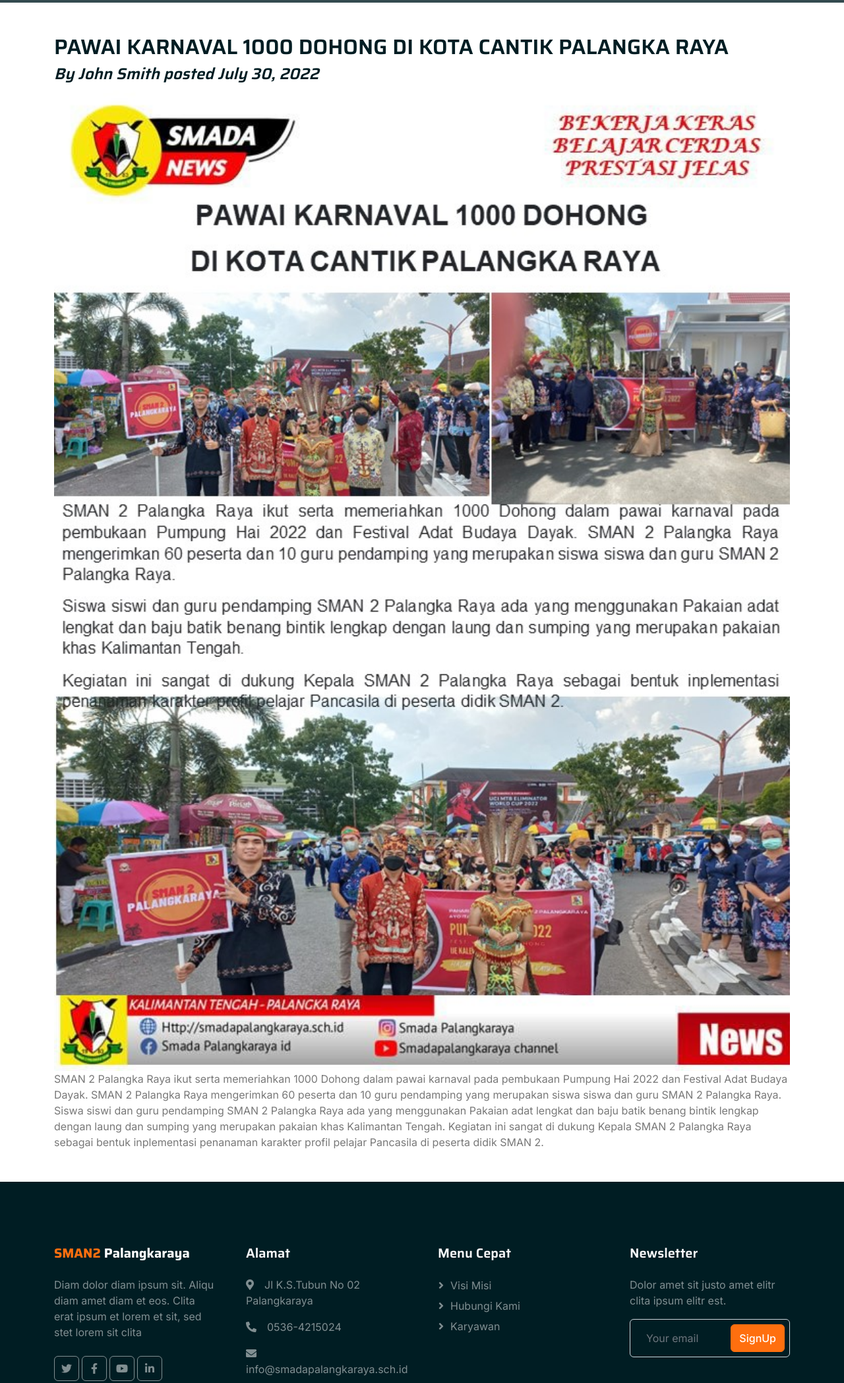
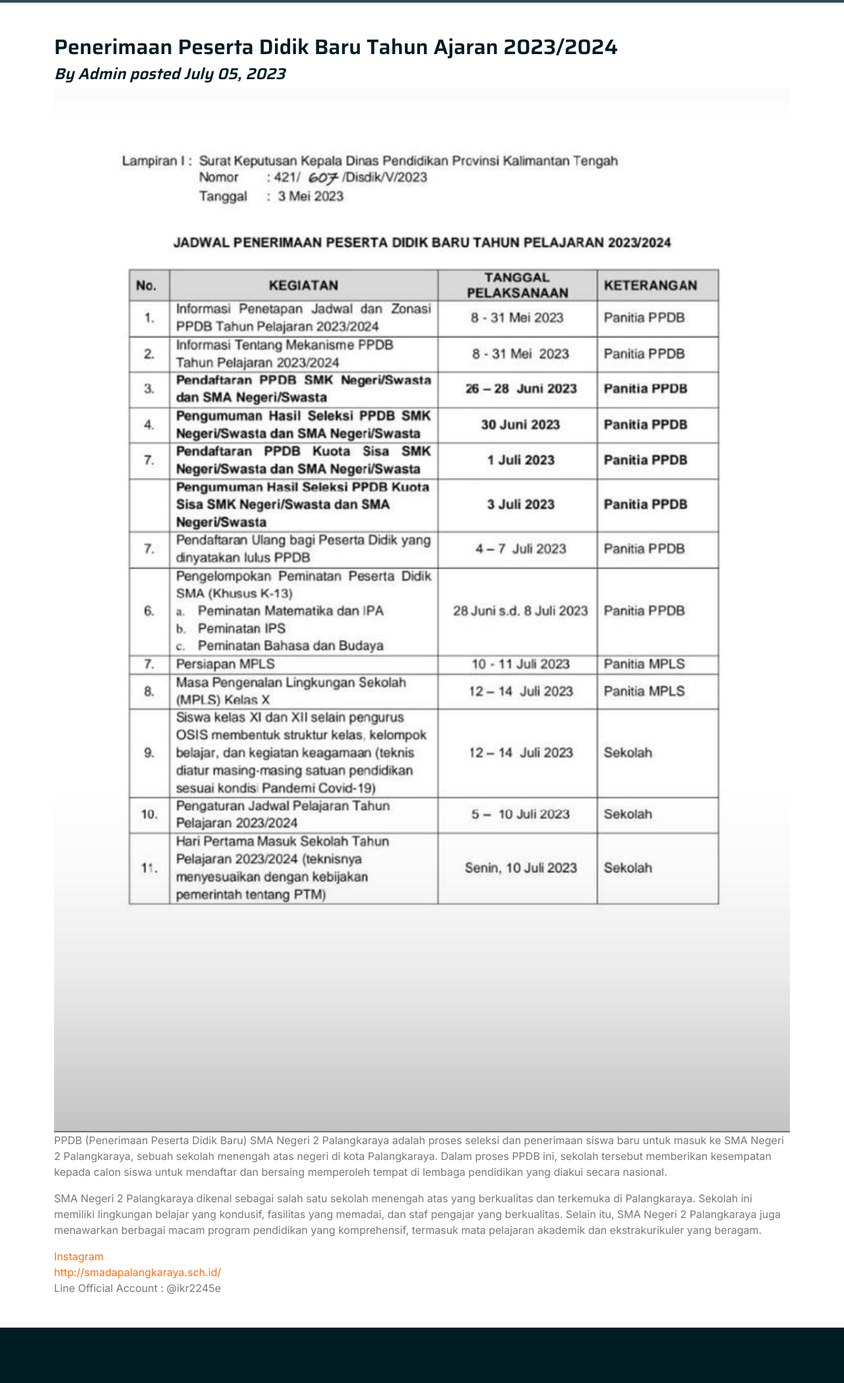
Before and after one commit to bahrani667/sma, a plain HTML site: page comunity.html in a window 1280 px wide. Shown: the part 140-2236 px from the top of the page at 66% size. Drawn offline with nearby package versions, Linux system fonts and the light colour scheme.

Commit message:
penmabahan ppdb

```diff
--- a/comunity.html
+++ b/comunity.html
@@ -111,22 +111,22 @@
     <div class="container">
         <div class="media-container-row">
             <div class="title col-12">
-                <h2 class="align-center">PAWAI KARNAVAL 1000 DOHONG DI KOTA CANTIK PALANGKA RAYA</h2>
-                <h4 class="align-center mbr-light mbr-fonts-style"><em>By John Smith
-                        posted July 30, 2022</em></h4>
-                <img class="w-100" src="img/202208160641smkn2palangkaraya.jpg" alt="">
+                <h2 class="align-center">Penerimaan Peserta Didik Baru Tahun Ajaran 2023/2024</h2>
+                <h4 class="align-center mbr-light mbr-fonts-style"><em>By Admin
+                        posted July 05, 2023</em></h4>
+                <img class="w-100" src="img/jadwalppdb.jpg" alt="">
                 <p>
-                    SMAN 2 Palangka Raya ikut serta memeriahkan 1000 Dohong dalam pawai karnaval pada pembukaan Pumpung
-                    Hai 2022 dan Festival Adat Budaya Dayak. SMAN 2 Palangka Raya mengerimkan 60 peserta dan 10 guru
-                    pendamping yang merupakan siswa siswa dan guru SMAN 2 Palangka Raya.
+                    PPDB (Penerimaan Peserta Didik Baru) SMA Negeri 2 Palangkaraya adalah proses seleksi dan penerimaan siswa baru untuk masuk ke SMA Negeri 2 Palangkaraya, sebuah sekolah menengah atas negeri di kota Palangkaraya. Dalam proses PPDB ini, sekolah tersebut memberikan kesempatan kepada calon siswa untuk mendaftar dan bersaing memperoleh tempat di lembaga pendidikan yang diakui secara nasional.</p>
+                    <p>
+SMA Negeri 2 Palangkaraya dikenal sebagai salah satu sekolah menengah atas yang berkualitas dan terkemuka di Palangkaraya. Sekolah ini memiliki lingkungan belajar yang kondusif, fasilitas yang memadai, dan staf pengajar yang berkualitas. Selain itu, SMA Negeri 2 Palangkaraya juga menawarkan berbagai macam program pendidikan yang komprehensif, termasuk mata pelajaran akademik dan ekstrakurikuler yang beragam.
+</p>
+<a href="https://www.instagram.com/smadapraya/?hl=id">Instagram</a>
+<br>
+<a href="http://smadapalangkaraya.sch.id/">http://smadapalangkaraya.sch.id/</a>
+<br>
+Line Official Account : @ikr2245e
 
-                    Siswa siswi dan guru pendamping SMAN 2 Palangka Raya ada yang menggunakan Pakaian adat lengkat dan
-                    baju batik benang bintik lengkap dengan laung dan sumping yang merupakan pakaian khas Kalimantan
-                    Tengah.
 
-                    Kegiatan ini sangat di dukung Kepala SMAN 2 Palangka Raya sebagai bentuk inplementasi penanaman
-                    karakter profil pelajar Pancasila di peserta didik SMAN 2.
-                </p>
             </div>
         </div>
     </div>
```
Also changed, not shown: index.html (+3 -5 lines), img/jadwalppdb.jpg (added).
